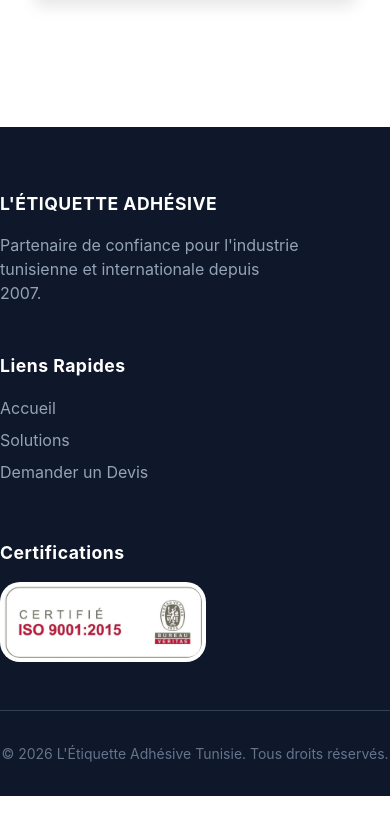
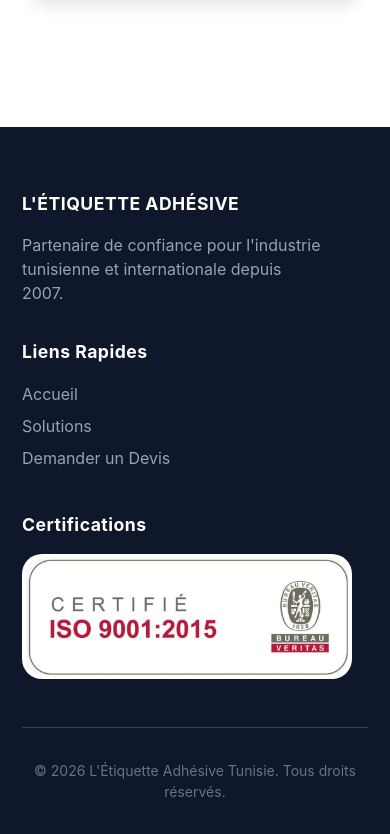
Before and after one commit to zakmero/etiquette, a plain HTML site: page index.html in a window 390 px wide. Shown: the part 8162-8996 px from the top of the page. Before the commit the page ends 8958 px from the top, so only its background shows below. Drawn offline with Linux system fonts and the light colour scheme.

Commit message:
Improve mobile footer spacing

```diff
--- a/index.html
+++ b/index.html
@@ -27,6 +27,22 @@
           text-align: center !important;
         }
       }
+
+      @media (max-width: 768px) {
+        .footer-bg {
+          padding-left: 22px !important;
+          padding-right: 22px !important;
+        }
+
+        .footer-grid {
+          gap: 34px !important;
+        }
+
+        .footer-iso-img {
+          max-width: calc(100vw - 60px) !important;
+          height: auto !important;
+        }
+      }
     </style>
   </head>
   <body>
```
